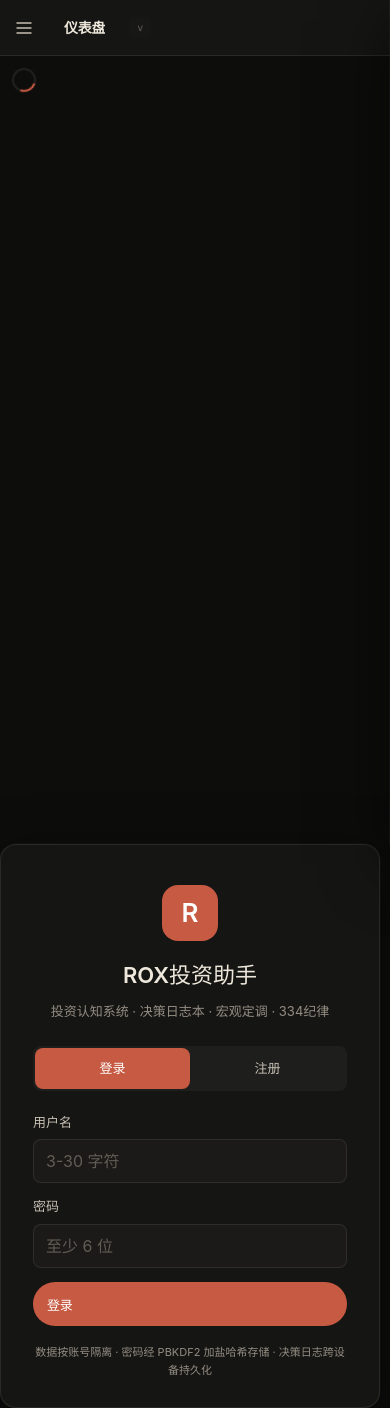
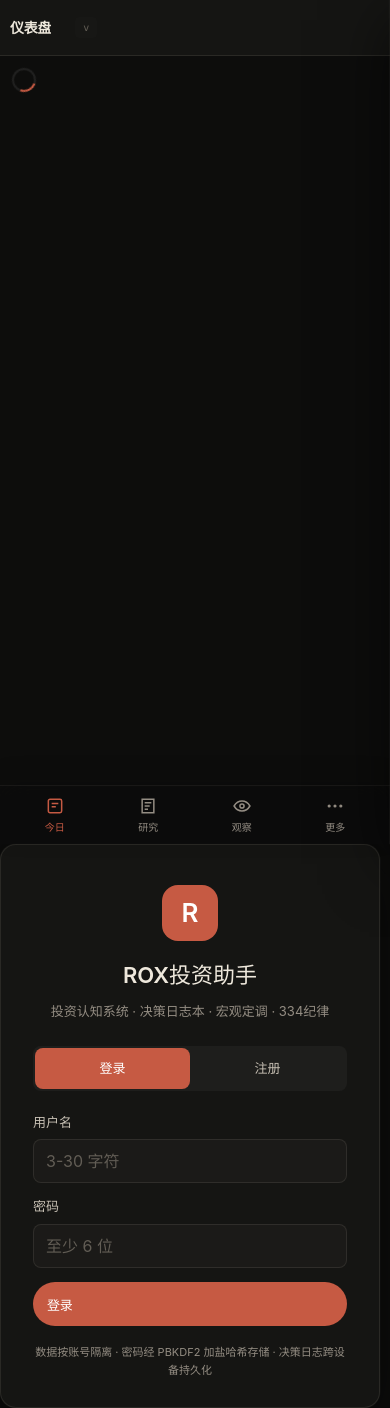
Before and after one commit to a1050154895/rox-investment-assistant, a Python web app: template templates/shell.html in a window 390 px wide. Run offline with Jinja, Linux system fonts and the light colour scheme; the template is opened without the code that fills it, so the values that code supplies are empty.

Commit message:
feat: redesign mobile navigation flow

```diff
--- a/static/css/app.css
+++ b/static/css/app.css
@@ -128,6 +128,7 @@ summary { cursor: pointer; }
 
 /* Main Area */
 .main-area { flex: 1; display: flex; flex-direction: column; overflow: hidden; }
+.mobile-tabbar { display: none; }
 
 /* Topbar — 毛玻璃 */
 .topbar {
@@ -637,17 +638,11 @@ summary { cursor: pointer; }
     opacity: 0; pointer-events: none; transition: opacity .2s ease; z-index: 239;
   }
   .nav-backdrop.open { opacity: 1; pointer-events: auto; }
-  .nav-menu-btn {
-    display: inline-flex; align-items: center; justify-content: center;
-    width: 44px; height: 44px; margin-left: -8px; margin-right: 2px;
-    background: none; border: none; border-radius: 10px;
-    color: var(--text-secondary); cursor: pointer; touch-action: manipulation;
-  }
-  .nav-menu-btn:active { background: rgba(224,211,191,.08); }
+  .nav-menu-btn { display: none; }
   body.nav-locked { overflow: hidden; }
 
   .main-area { min-width: 0; padding-bottom: calc(16px + env(safe-area-inset-bottom)); }
-  .view-container { min-width: 0; padding: var(--space-3); overflow-x: hidden; }
+  .view-container { min-width: 0; padding: var(--space-3); padding-bottom: calc(78px + env(safe-area-inset-bottom)); overflow-x: hidden; }
 
   .grid-2, .grid-3, .grid-4 { grid-template-columns: minmax(0, 1fr); }
   .index-ticker { display: none; }
@@ -750,6 +745,20 @@ summary { cursor: pointer; }
   .discipline-segment { min-width: 0; padding: 4px 2px; font-size: 9px; }
   .coach-input-row { grid-template-columns: 1fr; }
   .modal-actions { position: sticky; bottom: -16px; padding: 12px 0 4px; background: var(--ink-bg-deep); }
+
+  .mobile-tabbar {
+    position: fixed; left: 0; right: 0; bottom: 0; z-index: 220;
+    display: grid; grid-template-columns: repeat(4, 1fr);
+    min-height: 58px; padding: 6px 8px calc(6px + env(safe-area-inset-bottom));
+    background: color-mix(in srgb, var(--bg-page) 92%, transparent);
+    border-top: 1px solid var(--border-color-light);
+    box-shadow: 0 -8px 24px rgba(0,0,0,.12);
+    backdrop-filter: blur(16px); -webkit-backdrop-filter: blur(16px);
+  }
+  .mobile-tab { min-width: 0; min-height: 46px; display: flex; flex-direction: column; align-items: center; justify-content: center; gap: 3px; border: 0; background: none; color: var(--text-tertiary); font-size: 10px; cursor: pointer; touch-action: manipulation; }
+  .mobile-tab svg { width: 20px; height: 20px; }
+  .mobile-tab.active { color: var(--ink-vermilion); }
+  .mobile-tab:active { background: var(--ink-bg-raised); }
 
   /* Review page mobile */
   .review-header-row { flex-direction: column !important; align-items: flex-start !important; gap: 10px !important; }
--- a/static/js/app.js
+++ b/static/js/app.js
@@ -199,6 +199,11 @@ const ROX = {
       let isActive = false;
       if (route === '/' && (path === '/' || path === '')) isActive = true;
       else if (route !== '/' && path.startsWith(route)) isActive = true;
+      item.classList.toggle('active', isActive);
+    });
+    document.querySelectorAll('.mobile-tab[data-route]').forEach(item => {
+      const route = item.dataset.route;
+      const isActive = route === '/' ? (path === '/' || path === '') : path.startsWith(route);
       item.classList.toggle('active', isActive);
     });
 
--- a/templates/shell.html
+++ b/templates/shell.html
@@ -174,6 +174,21 @@
     </main>
 </div>
 
+<nav class="mobile-tabbar" id="mobile-tabbar" aria-label="主要导航">
+    <button class="mobile-tab active" data-route="/" aria-label="今日">
+        <svg viewBox="0 0 24 24" fill="none" stroke="currentColor" stroke-width="1.8"><rect x="4" y="4" width="16" height="16" rx="2"/><path d="M8 9h8M8 13h5"/></svg><span>今日</span>
+    </button>
+    <button class="mobile-tab" data-route="/workbench" aria-label="研究">
+        <svg viewBox="0 0 24 24" fill="none" stroke="currentColor" stroke-width="1.8"><path d="M5 4h14v16H5z"/><path d="M8 8h8M8 12h6M8 16h4"/></svg><span>研究</span>
+    </button>
+    <button class="mobile-tab" data-route="/observe" aria-label="观察">
+        <svg viewBox="0 0 24 24" fill="none" stroke="currentColor" stroke-width="1.8"><path d="M2.5 12s3.5-6 9.5-6 9.5 6 9.5 6-3.5 6-9.5 6-9.5-6-9.5-6z"/><circle cx="12" cy="12" r="2.5"/></svg><span>观察</span>
+    </button>
+    <button class="mobile-tab" data-action="toggle-nav" aria-label="更多" aria-expanded="false" aria-controls="app-sidebar">
+        <svg viewBox="0 0 24 24" fill="none" stroke="currentColor" stroke-width="1.8"><circle cx="5" cy="12" r="1"/><circle cx="12" cy="12" r="1"/><circle cx="19" cy="12" r="1"/></svg><span>更多</span>
+    </button>
+</nav>
+
 <!-- Settings Panel -->
 <div class="settings-overlay" id="settings-overlay" data-action="close-settings"></div>
 <div class="settings-panel" id="settings-panel">
```
Also changed, not shown: e2e/shell-ui.spec.js (+16 -4 lines).
